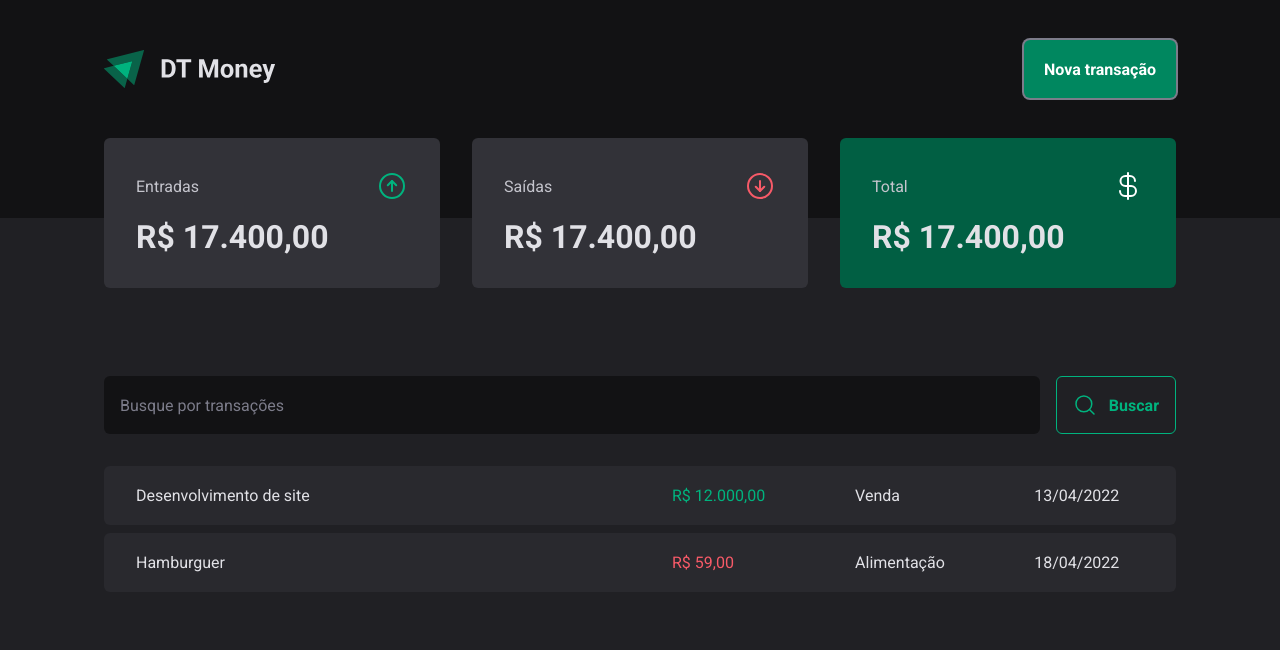
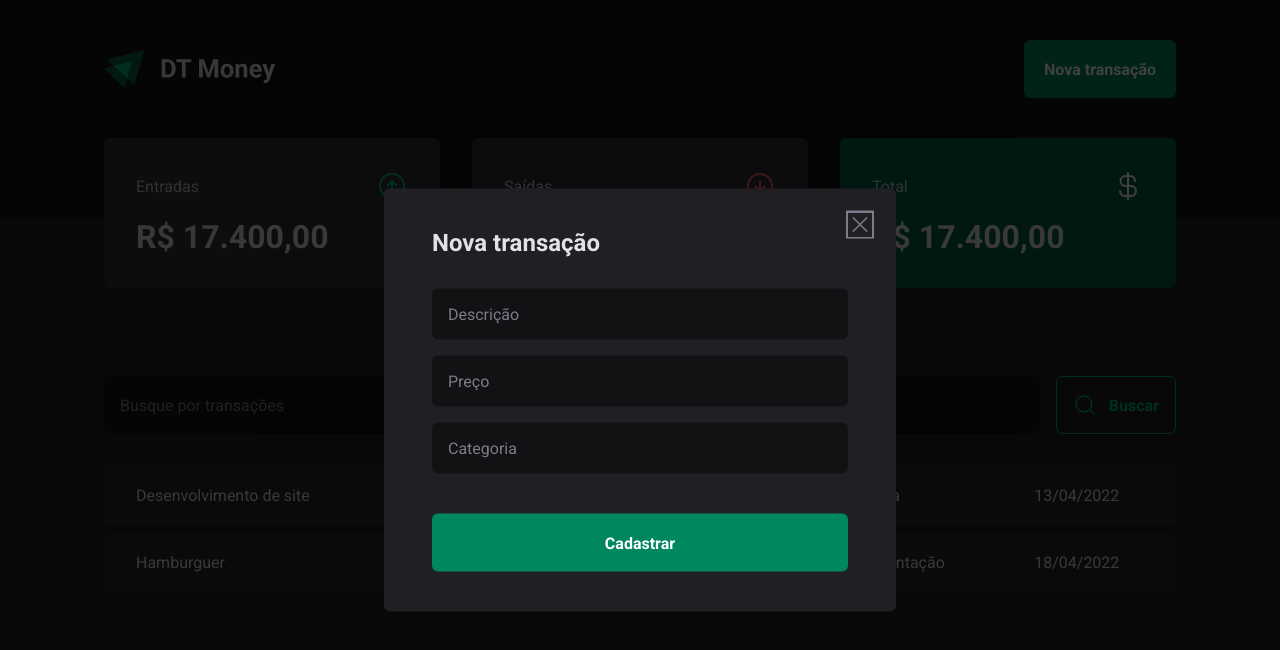
Before and after one commit to LuisHenriqueXavier/03-DT-Money, a React (Vite) app: page / in a window 1280 px wide. Both pictures are taken after a click on the button "Nova transação". Shown: the top 650 px of the page. Built offline with nearby package versions, Linux system fonts and the light colour scheme.

Commit message:
Feat: Estrutura visual - Modal de nova transação

```diff
--- a/package.json
+++ b/package.json
@@ -10,6 +10,7 @@
     "preview": "vite preview"
   },
   "dependencies": {
+    "@radix-ui/react-dialog": "^1.1.6",
     "@types/styled-components": "^5.1.34",
     "phosphor-react": "^1.4.1",
     "react": "^19.0.0",
--- /dev/null
+++ b/src/components/Header/NewTransactionModal/index.tsx
@@ -0,0 +1,30 @@
+
+import * as Dialog from "@radix-ui/react-dialog";
+import { CloseButton, Content, Overlay } from "./styled";
+import { X } from "phosphor-react";
+
+export function NewTransactionModal() {
+    return (
+        <Dialog.Portal>
+            <Overlay />
+            <Content>
+                <Dialog.Title>Nova transação</Dialog.Title>
+
+                <CloseButton>
+                    <X size={24} />
+                </CloseButton>
+
+
+                <form>
+                    <input type="text" placeholder="Descrição" required />
+                    <input type="number" placeholder="Preço" required />
+                    <input type="text" placeholder="Categoria" required />
+
+
+                    <button type="submit">Cadastrar</button>
+                </form>
+
+            </Content>
+        </Dialog.Portal>
+    )
+}
--- /dev/null
+++ b/src/components/Header/NewTransactionModal/styled.ts
@@ -0,0 +1,70 @@
+import * as Dialog from "@radix-ui/react-dialog";
+import styled from "styled-components";
+
+export const Overlay = styled(Dialog.Overlay)`
+    position: fixed;
+    width: 100vw;
+    height: 100vh;
+    inset: 0;
+    background-color: rgba(0, 0, 0, 0.75);
+`;
+
+export const Content = styled(Dialog.Content)`
+    min-width:  32rem;
+    border-radius: 6px;
+    padding: 2.5rem 3rem;
+    background: ${props => props.theme["gray-800"]};
+
+    position: fixed;
+    top: 50%;
+    left: 50%;
+    transform: translate(-50%, -50%);
+
+    form {
+        margin-top: 2rem;
+
+        display: flex;
+        flex-direction: column;
+        gap: 1rem;
+
+        input {
+            border: 0;
+            border-radius: 6px;
+            padding: 1rem;
+            background: ${props => props.theme["gray-900"]};
+            color: ${props => props.theme["gray-300"]};
+
+            &::placeholder {
+                color: ${props => props.theme["gray-500"]};
+            }
+        }
+
+        button[type="submit"] {
+            height: 58px;
+            padding: 0 1.25rem;
+            border: 0;
+            border-radius: 6px;
+            background: ${props => props.theme["green-500"]};
+            color: ${props => props.theme.white};
+            font-weight: bold;
+            cursor: pointer;
+            margin-top: 1.5rem;
+
+            &:hover {
+                background: ${props => props.theme["green-700"]};
+                transition: background-color 0.2s;
+            }
+        }
+    }
+`;
+
+export const CloseButton = styled(Dialog.Close)`
+    position: absolute;
+    background: transparent;
+    border: 0;
+    top: 1.5rem;
+    right: 1.5rem;
+    line-height: 0;
+    cursor: pointer;
+    color: ${props => props.theme["gray-500"]};
+`;
--- a/src/components/Header/index.tsx
+++ b/src/components/Header/index.tsx
@@ -1,12 +1,19 @@
 import { HeaderContainer, HeaderContent, NewTransactionButton } from "./styles";
 import logoImg from '../../assets/logo.svg'
+import * as Dialog from "@radix-ui/react-dialog";
+import { NewTransactionModal } from "./NewTransactionModal";
 
 export function Header() {
     return (
         <HeaderContainer>
             <HeaderContent>
                 <img src={logoImg} alt="" />
-                <NewTransactionButton>Nova transação</NewTransactionButton>
+                <Dialog.Root>
+                    <Dialog.Trigger asChild>
+                        <NewTransactionButton>Nova transação</NewTransactionButton>
+                    </Dialog.Trigger>
+                    <NewTransactionModal />
+                </Dialog.Root>
             </HeaderContent>
         </HeaderContainer>
     )
--- a/src/pages/Transactions/styles.ts
+++ b/src/pages/Transactions/styles.ts
@@ -35,5 +35,8 @@
 }
 
 export const PriceHighlight = styled.span<PriceHighlightProps>`
-    color: ${props => props.variant === 'income' ? props.theme["green-300"] : props.theme["red-300"] }
+    color:
+    ${props => props.variant === 'income' ?
+    props.theme["green-300"] :
+    props.theme["red-300"] };
 `;
```
Also changed, not shown: 1 other file (tests, documents, lock files or other folders).
